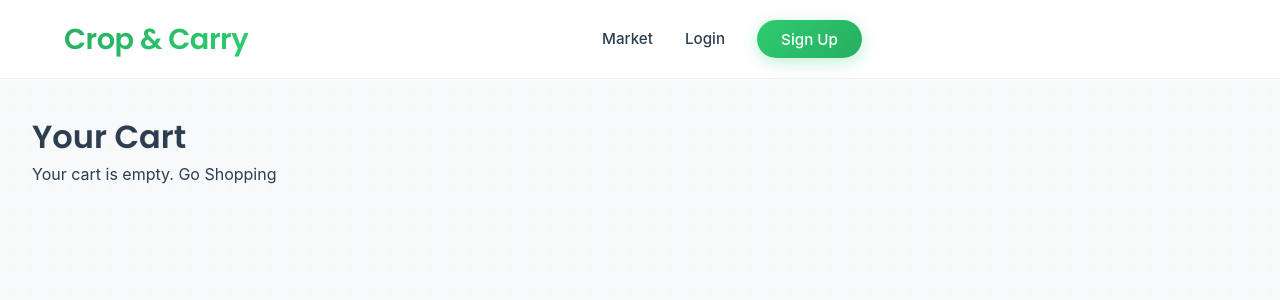
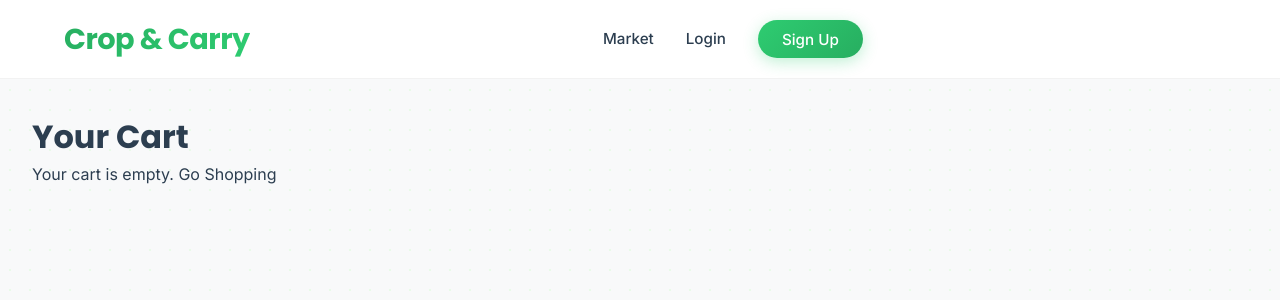
Before and after one commit to veera-crt/cropandcarry, a Flask app: page /cart in a window 1280 px wide. Shown: the top 300 px of the page. Run offline with Flask 3, Linux system fonts and the light colour scheme.

Commit message:
Fix CSS import rule

```diff
--- a/static/css/style.css
+++ b/static/css/style.css
@@ -1,3 +1,5 @@
+@import url('https://fonts.googleapis.com/css2?family=Inter:wght@300;400;500;600&family=Poppins:wght@500;600;700&display=swap');
+
 :root {
     --primary: #2ecc71;
     --primary-dark: #27ae60;
@@ -17,8 +19,6 @@
     --font-body: 'Inter', sans-serif;
     --transition: all 0.3s ease;
 }
-
-@import url('https://fonts.googleapis.com/css2?family=Inter:wght@300;400;500;600&family=Poppins:wght@500;600;700&display=swap');
 
 * {
     margin: 0;
```
